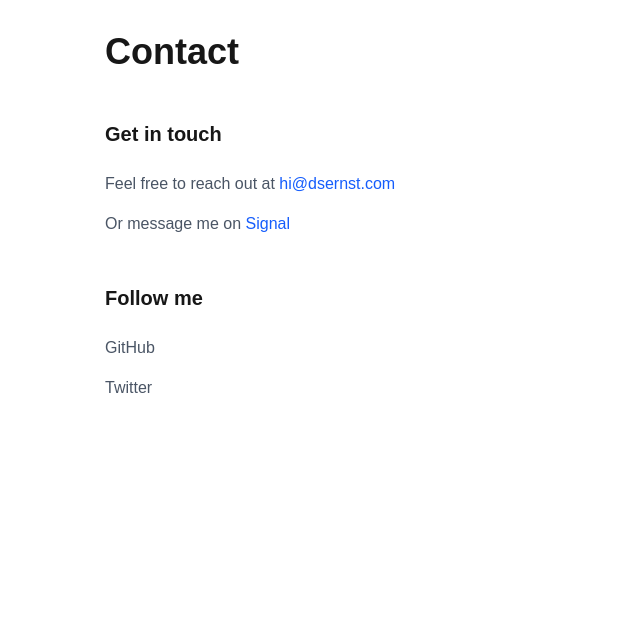
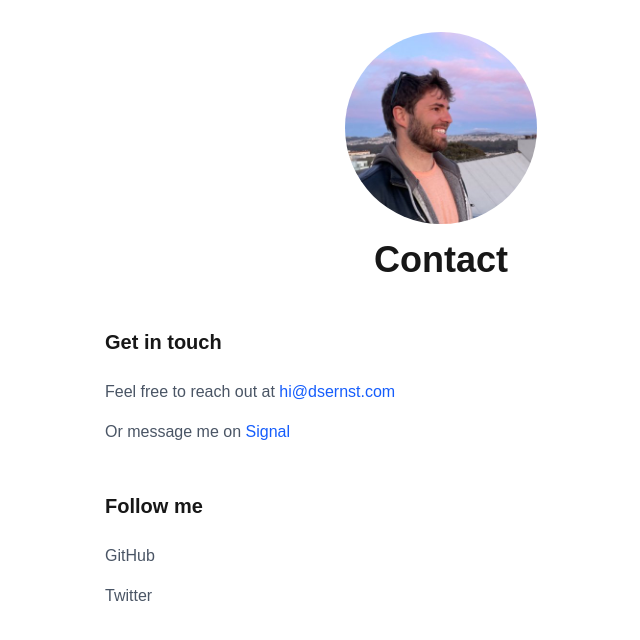
Before and after one commit to dsernst/dsernst.com-2025, a Next.js app: page /contact in a window 1280 px wide. Shown: the top 640 px of the page, without its empty margins (199-839 px from the left). Built offline with nearby package versions, Linux system fonts and the light colour scheme.

Commit message:
Add photo to /contact page

```diff
--- /dev/null
+++ b/app/components/ProfilePhoto.tsx
@@ -0,0 +1,15 @@
+import Image from 'next/image'
+
+export default function ProfilePhoto() {
+  return (
+    <div className="relative w-48 h-48 rounded-full overflow-hidden">
+      <Image
+        src="/david_400x400.jpg"
+        alt="David Ernst"
+        fill
+        className="object-cover"
+        priority
+      />
+    </div>
+  )
+}
--- a/app/contact/page.tsx
+++ b/app/contact/page.tsx
@@ -1,8 +1,13 @@
+import ProfilePhoto from '../components/ProfilePhoto'
+
 export default function Contact() {
   return (
     <div className="min-h-screen flex flex-col items-center p-8">
       <main className="w-full max-w-2xl">
-        <h1 className="text-4xl font-bold mb-12">Contact</h1>
+        <div className="flex flex-col items-center mb-12 gap-4">
+          <ProfilePhoto />
+          <h1 className="text-4xl font-bold">Contact</h1>
+        </div>
 
         <div className="flex flex-col gap-12">
           <section>
--- a/app/page.tsx
+++ b/app/page.tsx
@@ -1,5 +1,5 @@
-import Image from 'next/image'
 import Link from 'next/link'
+import ProfilePhoto from './components/ProfilePhoto'
 
 export default function Home() {
   return (
@@ -11,15 +11,7 @@ export default function Home() {
           </span>
           <h1 className="text-5xl font-bold">David Ernst</h1>
         </div>
-        <div className="relative w-48 h-48 rounded-full overflow-hidden">
-          <Image
-            src="/david_400x400.jpg"
-            alt="David Ernst"
-            fill
-            className="object-cover"
-            priority
-          />
-        </div>
+        <ProfilePhoto />
       </main>
       <nav className="sm:mt-32 mt-16 flex sm:gap-16 gap-8 text-lg">
         <Link href="/writing" className="hover:underline underline-offset-2">
```
